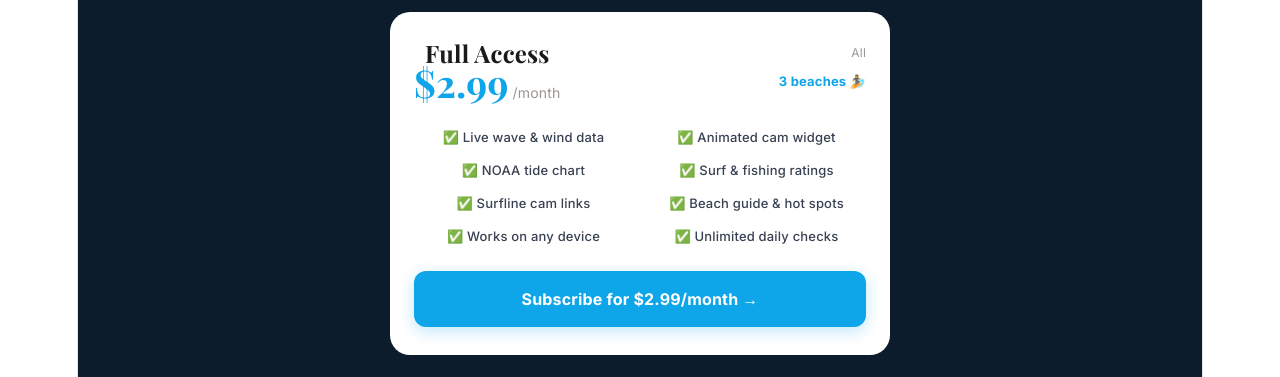
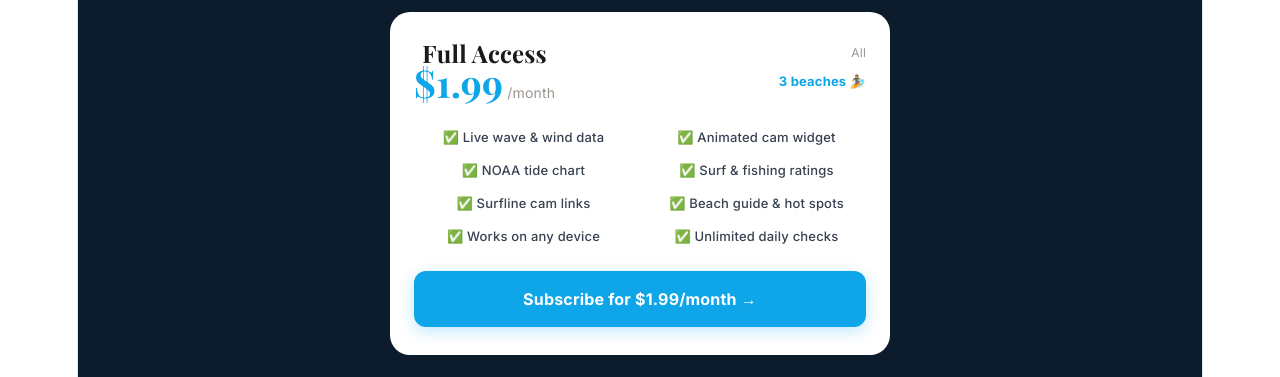
Before and after one commit to claychakeris-a11y/vitejs-vite-emdnwhif, a React (Vite) app: page / in a window 1280 px wide. Shown: the part 628-1005 px from the top of the page. Built offline with nearby package versions, Linux system fonts and the light colour scheme.

Commit message:
Update App.tsx

```diff
--- a/src/App.tsx
+++ b/src/App.tsx
@@ -3,7 +3,7 @@ import { useState, useEffect } from "react";
 
 const SUPABASE_URL = "https://oyggssogwjerhaybhaps.supabase.co";
 const SUPABASE_ANON = "eyJhbGciOiJIUzI1NiIsInR5cCI6IkpXVCJ9.eyJpc3MiOiJzdXBhYmFzZSIsInJlZiI6Im95Z2dzc29nd2plcmhheWJoYXBzIiwicm9sZSI6ImFub24iLCJpYXQiOjE3ODAxOTY0ODIsImV4cCI6MjA5NTc3MjQ4Mn0.RI62XIes5Y-xYtdAg-Nq8vVNI4C2QG9KeYPpVBt1TDE";
-const STRIPE_BASIC = "https://buy.stripe.com/bJe5kDfwM5Og8CR82KcAo00";
+const STRIPE_BASIC = "https://buy.stripe.com/6oUaEXckAa4w8CRcj0cAo03";
 const STRIPE_PORTAL = "https://billing.stripe.com/p/login/bJe5kDfwM5Og8CR82KcAo00";
 
 // Supabase auth helpers
@@ -57,7 +57,8 @@ const BEACHES = [
 
 const WIND_DIRS = ["N","NNE","NE","ENE","E","ESE","SE","SSE","S","SSW","SW","WSW","W","WNW","NW","NNW"];
 function degToDir(deg) { return WIND_DIRS[Math.round(deg / 22.5) % 16]; }
-function mpsToMph(mps) { return Math.round(mps * 2.237); }
+function mpsToMph(mps) { return Math.round(mps * 0.621371); } // km/h to mph
+function knotsToMph(kts) { return Math.round(parseFloat(kts) * 1.15078); }
 function metersToFeet(m) { return (m * 3.281).toFixed(1); }
 
 function getSurfScore(waveH, period, windMph, isOffshore) {
@@ -337,7 +338,13 @@ function AuthScreen({ onAuth }) {
       if (mode === "signup") {
         const res = await signUp(email, password);
         if (res.error) { setError(res.error.message); }
-        else { setSuccess("Account created! Check your email to confirm, then sign in."); setMode("login"); }
+        else if (res.access_token) { onAuth(res); }
+        else {
+          // Email confirmation off — try signing in immediately
+          const loginRes = await signIn(email, password);
+          if (loginRes.access_token) { onAuth(loginRes); }
+          else { setSuccess("Account created! Please sign in."); setMode("login"); }
+        }
       } else if (mode === "login") {
         const res = await signIn(email, password);
         if (res.error) { setError(res.error.message); }
@@ -391,7 +398,7 @@ function AuthScreen({ onAuth }) {
             <div>
               <div style={{ fontFamily: "'Playfair Display',serif", fontSize: 24, fontWeight: 700, color: "#1a1a1a", marginBottom: 4 }}>Full Access</div>
               <div style={{ display: "flex", alignItems: "baseline", gap: 4 }}>
-                <span style={{ fontFamily: "'Playfair Display',serif", fontSize: 38, fontWeight: 700, color: "#0ea5e9" }}>$2.99</span>
+                <span style={{ fontFamily: "'Playfair Display',serif", fontSize: 38, fontWeight: 700, color: "#0ea5e9" }}>$1.99</span>
                 <span style={{ fontFamily: "'Inter',sans-serif", fontSize: 14, color: "#9b9590" }}>/month</span>
               </div>
             </div>
@@ -407,7 +414,7 @@ function AuthScreen({ onAuth }) {
           </div>
           <a href={STRIPE_BASIC} target="_blank" rel="noopener noreferrer"
             style={{ display: "block", background: "#0ea5e9", color: "#fff", borderRadius: 12, padding: "15px", fontFamily: "'Inter',sans-serif", fontWeight: 700, fontSize: 16, textAlign: "center", boxShadow: "0 4px 16px #0ea5e944", textDecoration: "none" }}>
-            Subscribe for $2.99/month →
+            Subscribe for $1.99/month →
           </a>
         </div>
 
@@ -469,10 +476,10 @@ function AuthScreen({ onAuth }) {
               <button onClick={() => { setMode("login"); setError(""); setSuccess(""); }} style={{ background: "none", border: "none", fontFamily: "'Inter',sans-serif", fontSize: 14, color: "#0ea5e9", fontWeight: 600 }}>Already have an account? Sign in</button>
               <div style={{ marginTop: 8, background: "#f0f9ff", border: "1px solid #7dd3fc", borderRadius: 10, padding: "12px 14px", width: "100%" }}>
                 <div style={{ fontFamily: "'Inter',sans-serif", fontSize: 12, color: "#0369a1", fontWeight: 600, marginBottom: 6 }}>📋 How to get access:</div>
-                <div style={{ fontFamily: "'Inter',sans-serif", fontSize: 12, color: "#0369a1", lineHeight: 1.6 }}>1. Subscribe for $2.99/month below<br/>2. Come back and create your account<br/>3. Sign in on any device anytime</div>
+                <div style={{ fontFamily: "'Inter',sans-serif", fontSize: 12, color: "#0369a1", lineHeight: 1.6 }}>1. Subscribe for $1.99/month below<br/>2. Come back and create your account<br/>3. Sign in on any device anytime</div>
                 <a href={STRIPE_BASIC} target="_blank" rel="noopener noreferrer"
                   style={{ display: "block", background: "#0ea5e9", color: "#fff", borderRadius: 8, padding: "9px 14px", fontFamily: "'Inter',sans-serif", fontWeight: 700, fontSize: 13, textAlign: "center", marginTop: 10, textDecoration: "none" }}>
-                  Subscribe for $2.99/month →
+                  Subscribe for $1.99/month →
                 </a>
               </div>
             </>}
@@ -484,7 +491,7 @@ function AuthScreen({ onAuth }) {
               <div style={{ fontFamily: "'Inter',sans-serif", fontSize: 13, color: "#9b9590", marginBottom: 8 }}>Don't have an account yet?</div>
               <a href={STRIPE_BASIC} target="_blank" rel="noopener noreferrer"
                 style={{ display: "inline-block", background: "#0c1c2c", color: "#fff", borderRadius: 8, padding: "9px 20px", fontFamily: "'Inter',sans-serif", fontWeight: 700, fontSize: 13, textDecoration: "none" }}>
-                Subscribe for $2.99/month →
+                Subscribe for $1.99/month →
               </a>
             </div>
           )}
@@ -570,7 +577,7 @@ export default function App() {
 
     // Fetch NOAA Buoy 41004 (Charleston offshore buoy)
     try {
-      const buoyRes = await fetch("https://www.ndbc.noaa.gov/data/realtime2/41004.txt");
+      const buoyRes = await fetch("https://corsproxy.io/?https://www.ndbc.noaa.gov/data/realtime2/41004.txt");
       const buoyText = await buoyRes.text();
       const lines = buoyText.trim().split("\n");
       // Line 0 is headers, line 1 is units, line 2 is most recent data
@@ -745,7 +752,7 @@ export default function App() {
                     {[
                       { label: "Wave Height", value: buoy.wvht !== "MM" ? `${(parseFloat(buoy.wvht) * 3.281).toFixed(1)} ft` : "N/A", sub: `${buoy.wvht}m raw`, icon: "🌊", color: "#0ea5e9" },
                       { label: "Dominant Period", value: buoy.dpd !== "MM" ? `${buoy.dpd}s` : "N/A", sub: parseFloat(buoy.dpd) >= 10 ? "Good swell 🟢" : parseFloat(buoy.dpd) >= 7 ? "Decent 🟡" : "Wind chop 🔴", icon: "⏱️", color: "#8b5cf6" },
-                      { label: "Wind Speed", value: buoy.wspd !== "MM" ? `${Math.round(parseFloat(buoy.wspd) * 1.944)} kts` : "N/A", sub: `${buoy.wspd} m/s`, icon: "💨", color: "#f59e0b" },
+                      { label: "Wind Speed", value: buoy.wspd !== "MM" ? `${Math.round(parseFloat(buoy.wspd) * 2.237)} mph` : "N/A", sub: `${buoy.wspd} m/s`, icon: "💨", color: "#f59e0b" },
                       { label: "Water Temp", value: buoy.wtmp !== "MM" ? `${Math.round(parseFloat(buoy.wtmp) * 9/5 + 32)}°F` : "N/A", sub: `${buoy.wtmp}°C`, icon: "🌡️", color: "#16a34a" },
                     ].map((s, i) => (
                       <div key={i} style={{ background: "#f8f6f1", borderRadius: 12, padding: "16px 18px" }}>
```
